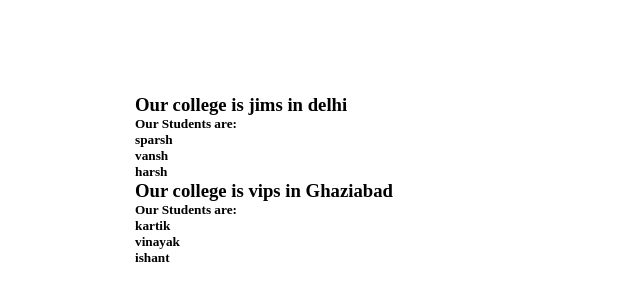
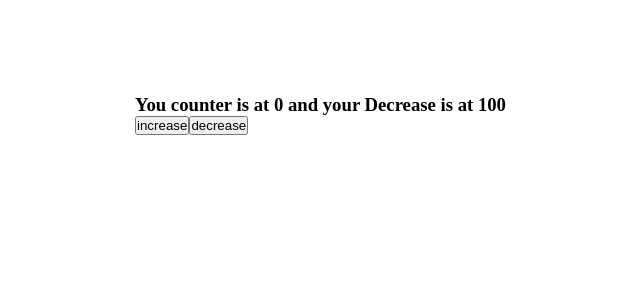
Before and after one commit to xsparsh1/React, a React (Vite) app: page / in a window 1280 px wide. Shown: the part 106-406 px from the top of the page, without its empty margins (465-1105 px from the left). Built offline with nearby package versions, Linux system fonts and the light colour scheme.

Commit message:
Basics of useEffect

```diff
--- a/src/App.jsx
+++ b/src/App.jsx
@@ -7,6 +7,7 @@ import LoadProps from "./practice/MountFilesProps/LoadProps";
 import ForLoop from "./practice/ForLoopInJsx/forLoop";
 import CompInLoop from "./practice/ForLoopInJsx/CompInLoop";
 import NestedLoop from "./practice/ForLoopInJsx/NestedLoop";
+import Effect from "./practice/UseEffect/Effect";
 //CC - Controlled Components.
 function App(){
   return (
@@ -19,7 +20,8 @@ function App(){
         {/* <Radio_DropDown/> */}
         {/* <ForLoop/> */}
         {/* <CompInLoop/> */}
-        <NestedLoop/>
+        {/* <NestedLoop/> */}
+        <Effect/>
   </div>
   );
 }
--- /dev/null
+++ b/src/practice/UseEffect/Effect.jsx
@@ -0,0 +1,31 @@
+import {useEffect, useState} from "react";
+import "../InputFeild/Checkbox.css"
+function Effect(){
+
+    const [counter,setCounter]=useState(0);
+    const [dec,setDec]=useState(100);
+
+    function check(){
+        console.log("side effect you can see");
+    }
+
+    //check();    //On each change in state of counter, react rerender my function call too this is side effect
+
+    useEffect(()=>{
+        check();            //inside useEffect, we have an empty array so its get called only once.
+    },[]);
+
+    useEffect(()=>{
+        check();
+    },[dec]);               //as array in 2nd param contains dec, only every change to dec,func loads.
+
+    return(
+        <div className="div">
+            <h3>You counter is at {counter} and your Decrease is at {dec}</h3>
+            <button onClick={()=>setCounter(counter+1)}>increase</button>
+            <button onClick={()=>setDec(dec-1)}>decrease</button>
+        </div>
+    )
+}
+
+export default Effect;
```
